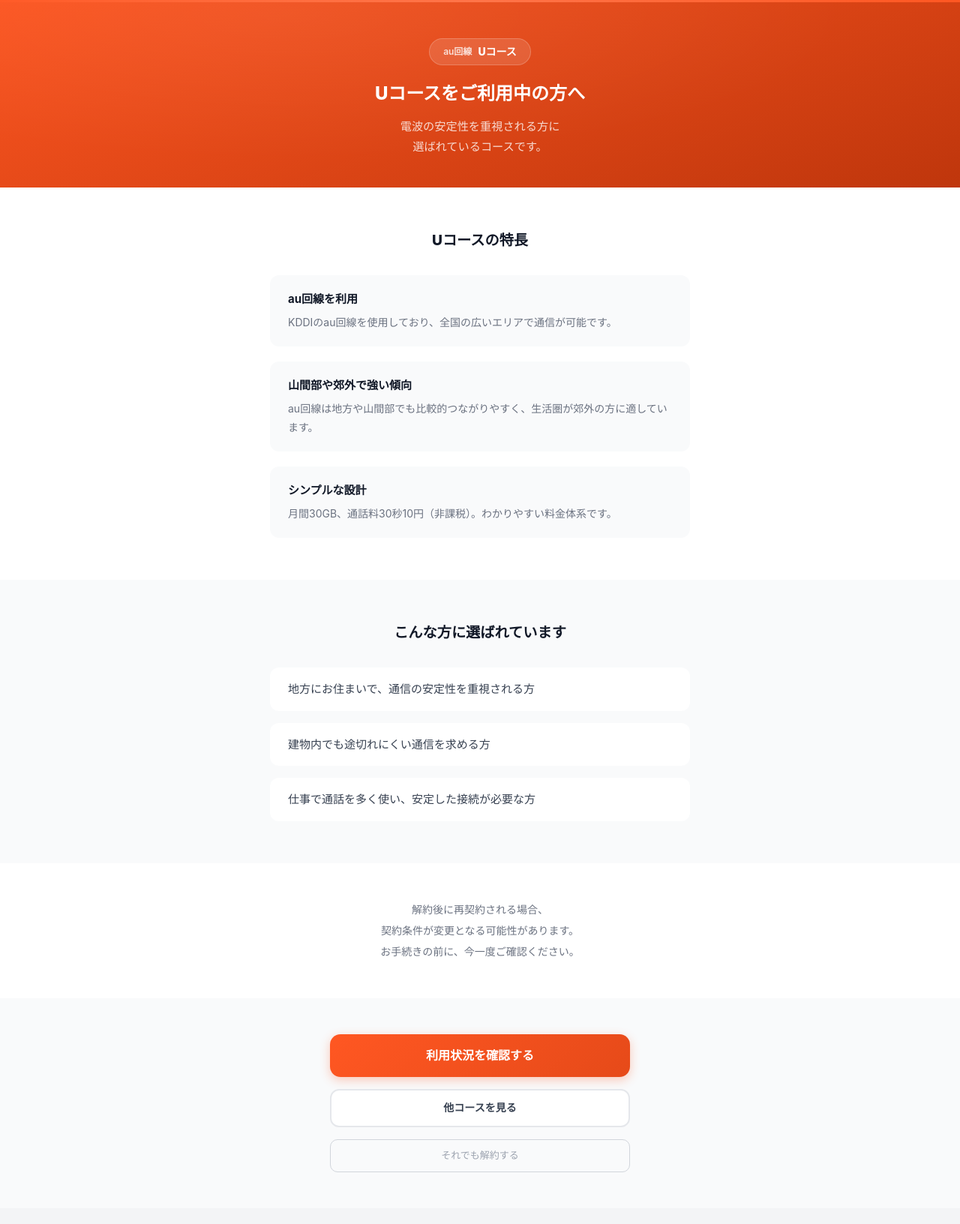
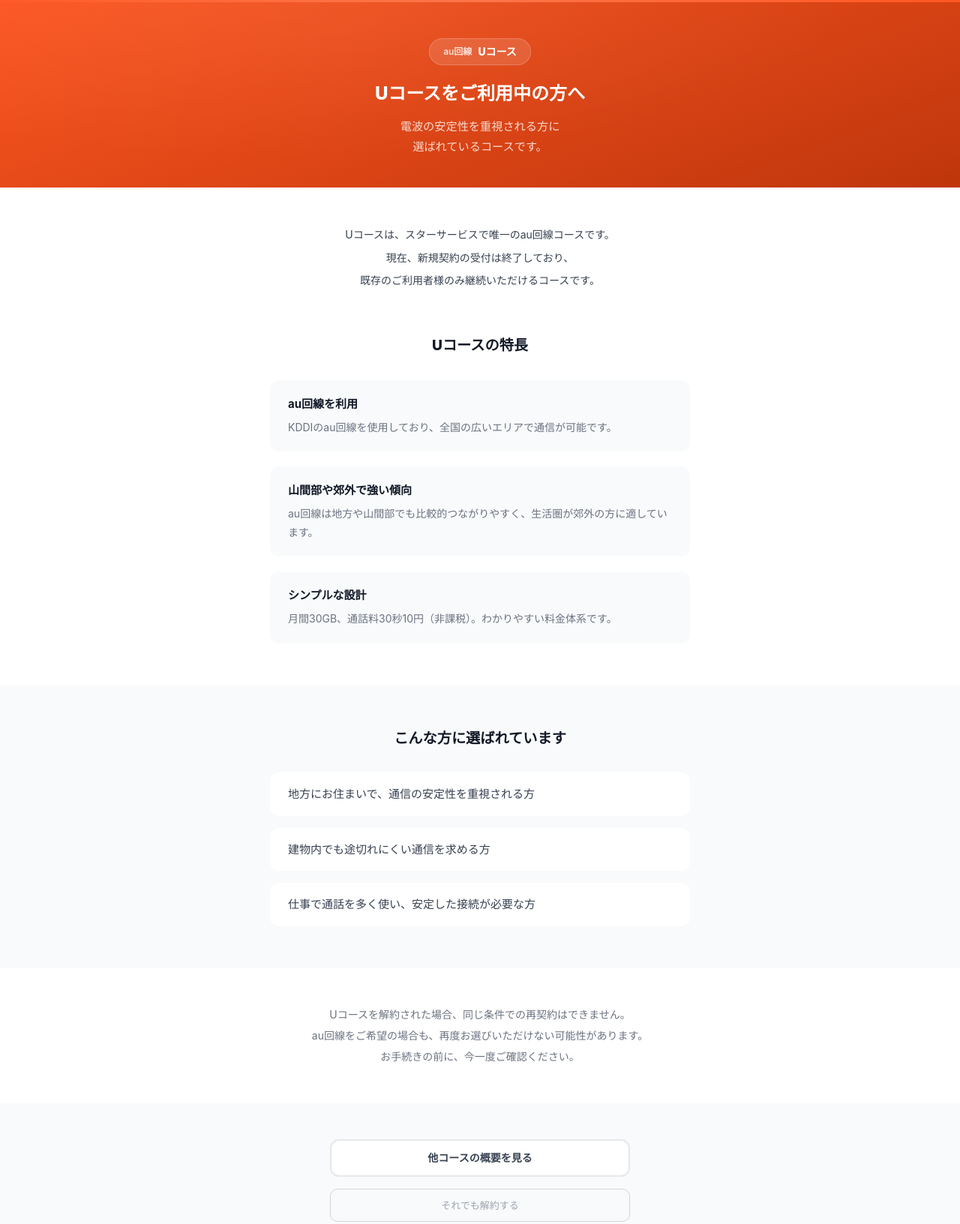
Before and after one commit to ymjiot-spec/kaiyakuyokushi, a website: page u.html in a window 1280 px wide. Shown: the part 111-1743 px from the top of the page at 75% size. Drawn offline with Linux system fonts and the light colour scheme.

Commit message:
Uコース: 希少性訴求追加・損失回避強化・ボタン整理

```diff
--- a/u.html
+++ b/u.html
@@ -45,6 +45,13 @@
       </div>
     </section>
 
+    <!-- 希少性の説明 -->
+    <section style="background: #fff; padding: 48px 16px 0;">
+      <div style="max-width: 560px; margin: 0 auto; text-align: center;">
+        <p style="font-size: 14px; color: #374151; line-height: 2.2; margin: 0;">Uコースは、スターサービスで唯一のau回線コースです。<br>現在、新規契約の受付は終了しており、<br>既存のご利用者様のみ継続いただけるコースです。</p>
+      </div>
+    </section>
+
     <!-- ② Uコースの価値（3点） -->
     <section style="background: #fff; padding: 56px 16px;">
       <div style="max-width: 560px; margin: 0 auto;">
@@ -81,15 +88,14 @@
     <!-- ④ 軽い損失回避 -->
     <section style="background: #fff; padding: 48px 16px;">
       <div style="max-width: 560px; margin: 0 auto; text-align: center;">
-        <p style="font-size: 14px; color: #6b7280; line-height: 2; margin: 0;">解約後に再契約される場合、<br>契約条件が変更となる可能性があります。<br>お手続きの前に、今一度ご確認ください。</p>
+        <p style="font-size: 14px; color: #6b7280; line-height: 2; margin: 0;">Uコースを解約された場合、同じ条件での再契約はできません。<br>au回線をご希望の場合も、再度お選びいただけない可能性があります。<br>お手続きの前に、今一度ご確認ください。</p>
       </div>
     </section>
 
     <!-- ⑤ ボタン設計 -->
     <section style="background: #f9fafb; padding: 48px 16px;">
       <div style="max-width: 400px; margin: 0 auto; display: flex; flex-direction: column; gap: 16px;">
-        <a href="https://support.starservice.jp/hc/ja/requests/new" target="_blank" style="display: flex; align-items: center; justify-content: center; min-height: 56px; padding: 16px 24px; font-size: 16px; font-weight: 700; color: #fff; background: linear-gradient(135deg, #ff5722 0%, #e64a19 100%); border-radius: 14px; text-decoration: none; box-shadow: 0 4px 14px rgba(255,87,34,0.3); transition: all 0.2s;">利用状況を確認する</a>
-        <a href="index.html" style="display: flex; align-items: center; justify-content: center; min-height: 48px; padding: 12px 24px; font-size: 14px; font-weight: 600; color: #374151; background: #fff; border: 2px solid #e5e7eb; border-radius: 12px; text-decoration: none; transition: all 0.2s;">他コースを見る</a>
+        <a href="https://support.starservice.jp/hc/ja/articles/900004117386-%E5%90%84%E3%82%B3%E3%83%BC%E3%82%B9%E3%81%AE%E6%A6%82%E8%A6%81%E3%82%84%E3%82%AA%E3%83%97%E3%82%B7%E3%83%A7%E3%83%B3%E6%96%99%E9%87%91%E4%B8%80%E8%A6%A7" target="_blank" style="display: flex; align-items: center; justify-content: center; min-height: 48px; padding: 12px 24px; font-size: 14px; font-weight: 600; color: #374151; background: #fff; border: 2px solid #e5e7eb; border-radius: 12px; text-decoration: none; transition: all 0.2s;">他コースの概要を見る</a>
         <a href="https://support.starservice.jp/hc/ja/requests/new" target="_blank" style="display: flex; align-items: center; justify-content: center; min-height: 44px; padding: 10px 24px; font-size: 13px; font-weight: 500; color: #9ca3af; background: transparent; border: 1px solid #d1d5db; border-radius: 10px; text-decoration: none; transition: all 0.2s;">それでも解約する</a>
       </div>
     </section>
```
